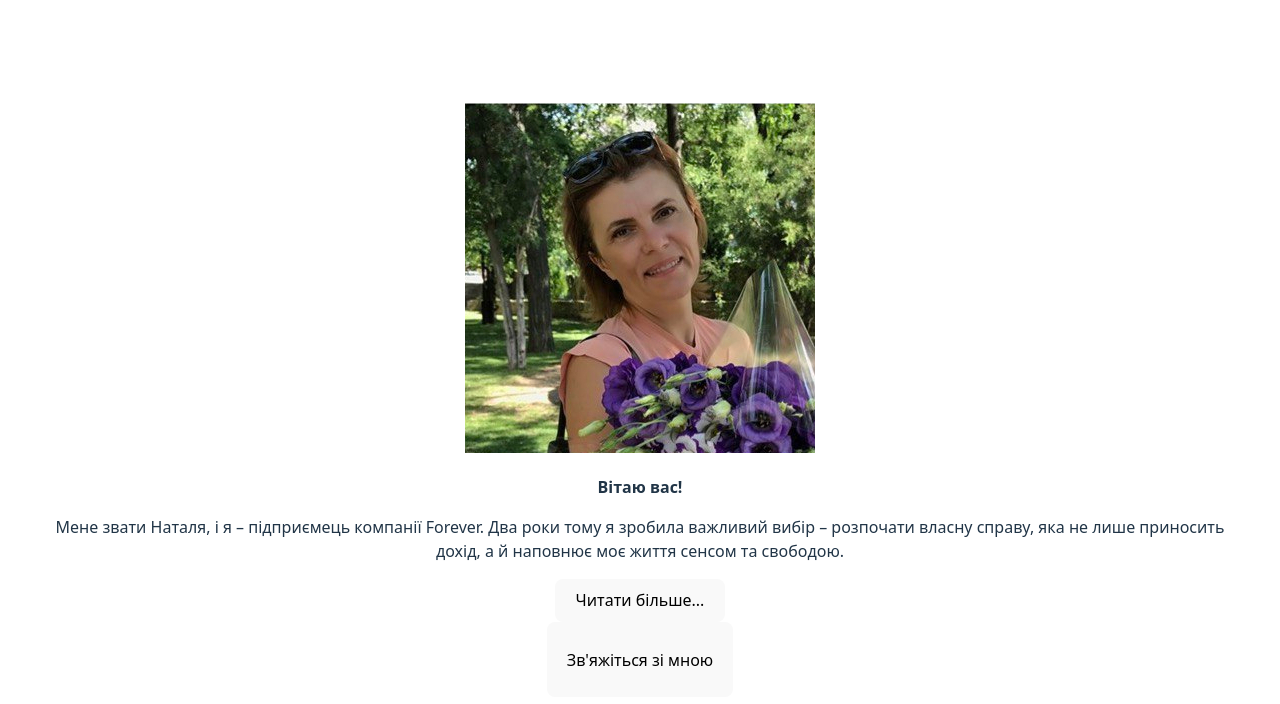
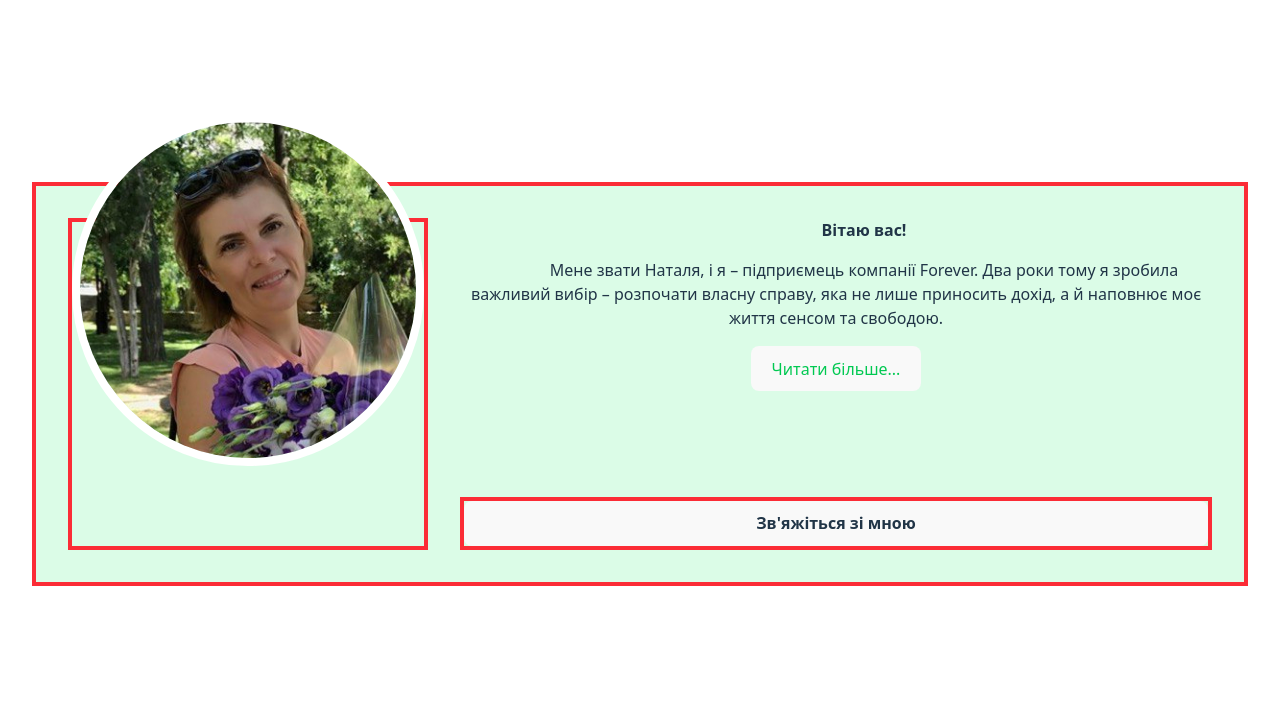
Before and after one commit to oleksandrmaliy/Natalya, a React (Vite) app: page / in a window 1280 px wide. Shown: the top 704 px of the page. Built offline with nearby package versions, Linux system fonts and the light colour scheme.

Commit message:
tw again

```diff
--- a/src/index.css
+++ b/src/index.css
@@ -1,4 +1,4 @@
-/* @import 'tailwindcss'; */
+@import 'tailwindcss';
 
 /* app.css */
 
--- a/tailwind.config.js
+++ b/tailwind.config.js
@@ -1,39 +1,39 @@
-// /** @type {import('tailwindcss').Config} */
-// export default {
-// 	content: ['./index.html', './src/**/*.{html,js,jsx,ts,tsx}'],
-// 	theme: {
-// 		extend: {
-// 			fontFamily: {
-// 				vibes: ['Great Vibes', 'cursive'],
-// 				poiret: ['Poiret One', 'sans-serif'],
-// 				montserrat: ['Montserrat', 'sans-serif'],
-// 			},
-// 			colors: {
-// 				redcolor: '#D2865A',
-// 				greencolor: '#45A284',
-// 				bluecolor: '#81BEC5',
-// 				browncolor: '#D5DCDE',
-// 				yellowcolor: '#fef08a',
-// 				backcolor: '#D5DCDE',
-// 				forevercolor: '#93D1C1',
-// 			},
-// 			boxShadow: {
-// 				'custom-green': '5px 5px 10px #22c55e',
-// 				'all-yellow': '0 0 16px 16px #fef08a',
-// 				'all-green': '0 0 16px 16px #45A284',
-// 			},
-// 			container: {
-// 				center: 'true', // Центрує контейнер
-// 				// padding: "1rem", // Додає внутрішні відступи
-// 			},
-// 			screens: {
-// 				sm: '640px',
-// 				md: '768px',
-// 				lg: '1024px',
-// 				xl: '1280px',
-// 				'2xl': '1536px',
-// 			},
-// 		},
-// 	},
-// 	plugins: [],
-// };
+/** @type {import('tailwindcss').Config} */
+export default {
+	content: ['./src/**/*.{html,js,jsx,ts,tsx}'],
+	theme: {
+		extend: {
+			fontFamily: {
+				vibes: ['Great Vibes', 'cursive'],
+				poiret: ['Poiret One', 'sans-serif'],
+				montserrat: ['Montserrat', 'sans-serif'],
+			},
+			colors: {
+				redcolor: '#D2865A',
+				greencolor: '#45A284',
+				bluecolor: '#81BEC5',
+				browncolor: '#D5DCDE',
+				yellowcolor: '#fef08a',
+				backcolor: '#D5DCDE',
+				forevercolor: '#93D1C1',
+			},
+			boxShadow: {
+				'custom-green': '5px 5px 10px #22c55e',
+				'all-yellow': '0 0 16px 16px #fef08a',
+				'all-green': '0 0 16px 16px #45A284',
+			},
+			container: {
+				center: 'true', // Центрує контейнер
+				// padding: "1rem", // Додає внутрішні відступи
+			},
+			screens: {
+				sm: '640px',
+				md: '768px',
+				lg: '1024px',
+				xl: '1280px',
+				'2xl': '1536px',
+			},
+		},
+	},
+	plugins: [],
+};
--- a/vite.config.js
+++ b/vite.config.js
@@ -1,11 +1,11 @@
 import { defineConfig } from 'vite';
 import react from '@vitejs/plugin-react-swc';
-// import tailwindcss from '@tailwindcss/vite';
+import tailwindcss from '@tailwindcss/vite';
 
 // https://vite.dev/config/
 export default defineConfig({
 	plugins: [react(),
-		//  tailwindcss()
+		 tailwindcss()
 		],
 	build: {
 		sourcemap: true,
```
